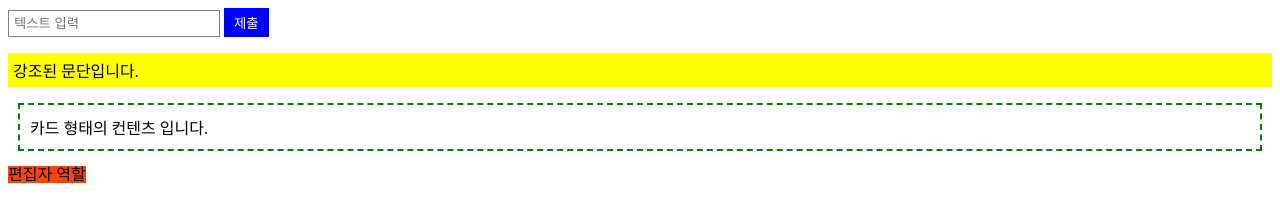
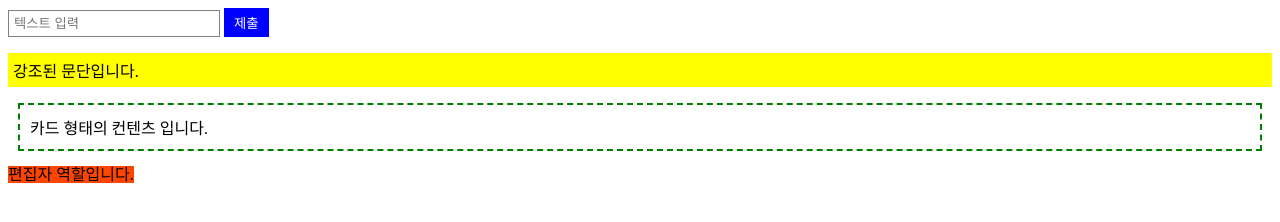
Before and after one commit to ysb5397/class_work_html, a plain HTML site: page ch12/index12.html in a window 1280 px wide. Drawn offline with Linux system fonts and the light colour scheme.

Commit message:
임시 테스트
웹훅 연동 테스트를 위한 활동입니다.

```diff
--- a/ch12/index12.html
+++ b/ch12/index12.html
@@ -41,6 +41,6 @@
     <input type="submit" value="제출">
     <p class="content highlight main">강조된 문단입니다.</p>
     <div data-type="card">카드 형태의 컨텐츠 입니다.</div>
-    <span data-role="viewer editor">편집자 역할</span>
+    <span data-role="viewer editor">편집자 역할입니다.</span>
 </body>
 </html>
```
